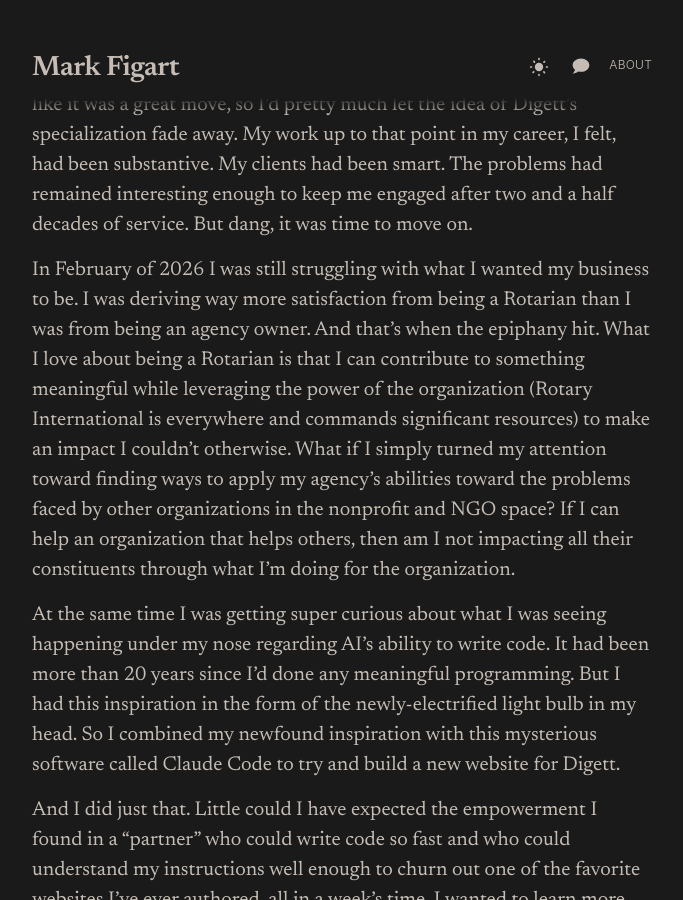
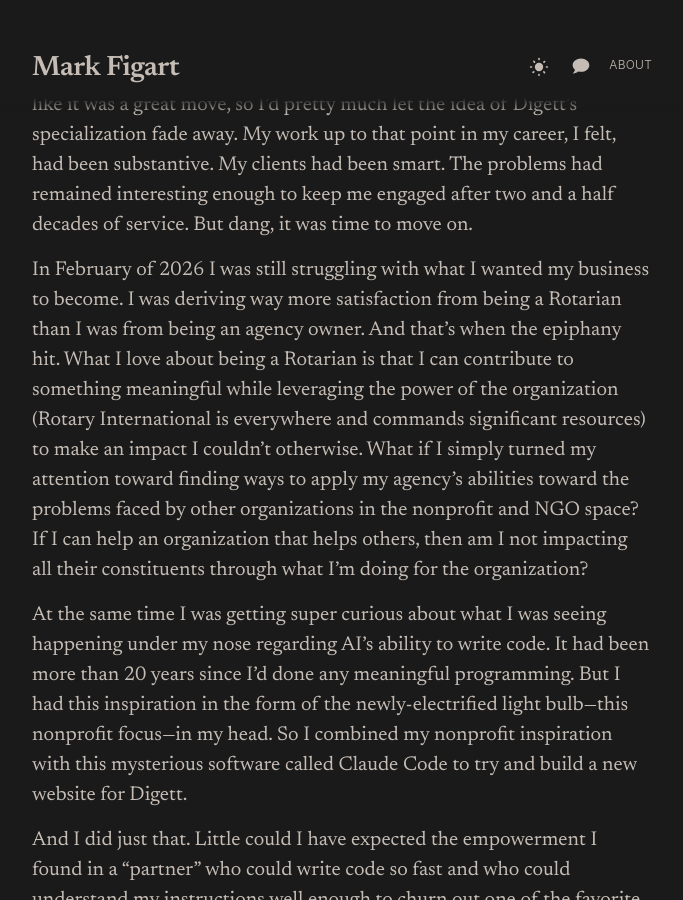
Before and after one commit to figart/60, a Jekyll site: the page built from _pages/about.markdown, in a window 1280 px wide and 900 px high, scrolled down 1655 px. Shown: the whole window, without its empty margins (298-981 px from the left). Built offline with Jekyll 4.4.1, drawn with Linux system fonts in a browser that asks for light colours.

Commit message:
Clarify Digett section wording on the about page.
Co-authored-by: Cursor <cursoragent@cursor.com>

```diff
--- a/_pages/about.markdown
+++ b/_pages/about.markdown
@@ -25,9 +25,9 @@ Before Digett, I held a senior management position at Emerging, a Houston-based
 
 My agency's focus had been, for the few years leading up to my epiphany of 2026, on managed service providers (MSPs) and other professional services firms. It's a niche that I thought might suit me given my fondness for computers and generally geeky interests. Honestly, though, I never felt like it was a great move, so I'd pretty much let the idea of Digett's specialization fade away. My work up to that point in my career, I felt, had been substantive. My clients had been smart. The problems had remained interesting enough to keep me engaged after two and a half decades of service. But dang, it was time to move on.
 
-In February of 2026 I was still struggling with what I wanted my business to be. I was deriving way more satisfaction from being a Rotarian than I was from being an agency owner. And that's when the epiphany hit. What I love about being a Rotarian is that I can contribute to something meaningful while leveraging the power of the organization (Rotary International is everywhere and commands significant resources) to make an impact I couldn't otherwise. What if I simply turned my attention toward finding ways to apply my agency's abilities toward the problems faced by other organizations in the nonprofit and NGO space? If I can help an organization that helps others, then am I not impacting all their constituents through what I'm doing for the organization.
+In February of 2026 I was still struggling with what I wanted my business to become. I was deriving way more satisfaction from being a Rotarian than I was from being an agency owner. And that's when the epiphany hit. What I love about being a Rotarian is that I can contribute to something meaningful while leveraging the power of the organization (Rotary International is everywhere and commands significant resources) to make an impact I couldn't otherwise. What if I simply turned my attention toward finding ways to apply my agency's abilities toward the problems faced by other organizations in the nonprofit and NGO space? If I can help an organization that helps others, then am I not impacting all their constituents through what I'm doing for the organization?
 
-At the same time I was getting super curious about what I was seeing happening under my nose regarding AI's ability to write code. It had been more than 20 years since I'd done any meaningful programming. But I had this inspiration in the form of the newly-electrified light bulb in my head. So I combined my newfound inspiration with this mysterious software called Claude Code to try and build a new website for Digett.
+At the same time I was getting super curious about what I was seeing happening under my nose regarding AI's ability to write code. It had been more than 20 years since I'd done any meaningful programming. But I had this inspiration in the form of the newly-electrified light bulb—this nonprofit focus—in my head. So I combined my nonprofit inspiration with this mysterious software called Claude Code to try and build a new website for Digett.
 
 And I did just that. Little could I have expected the empowerment I found in a "partner" who could write code so fast and who could understand my instructions well enough to churn out one of the favorite websites I've ever authored, all in a week's time. I wanted to learn more, and I've been sitting down with AI for hours on end ever since that first week we coded together. Learning, building, solving problems. I'm more engaged with my work than I've been in 20 years. I'm taking this empowerment to mission-driven organizations so they can experience it, too.
 
```
